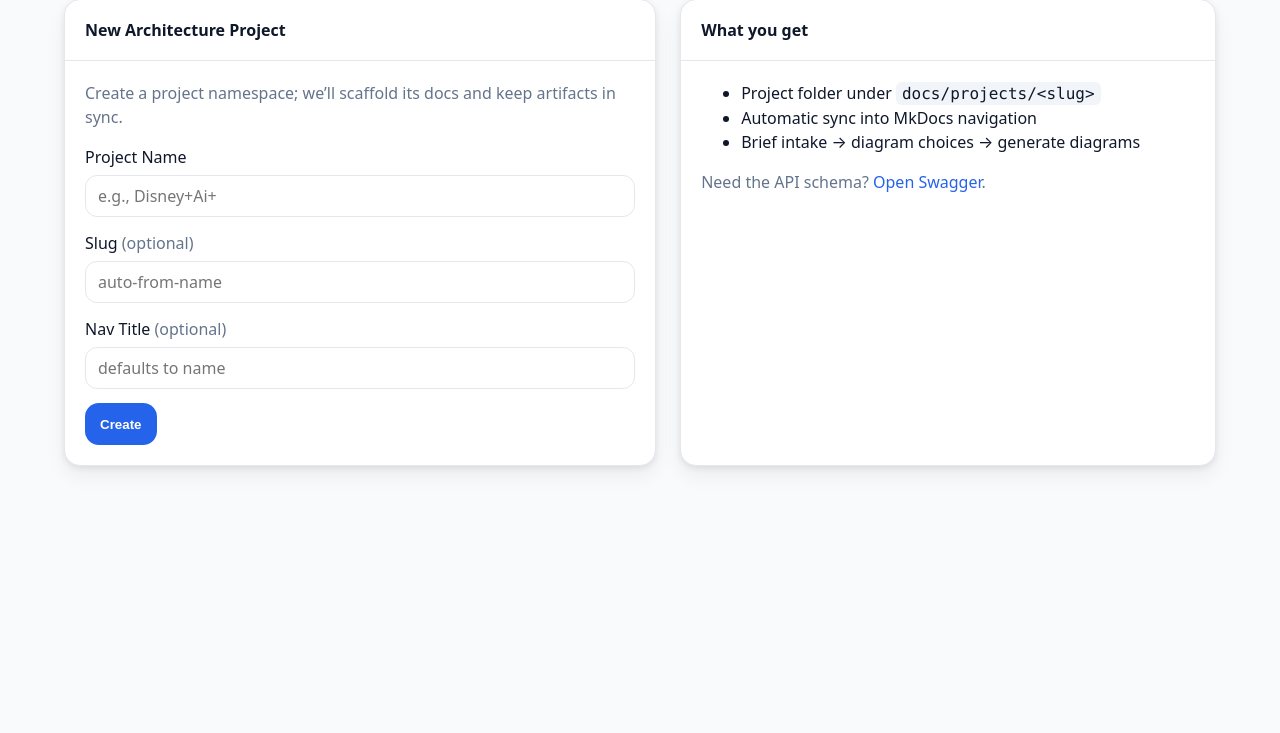
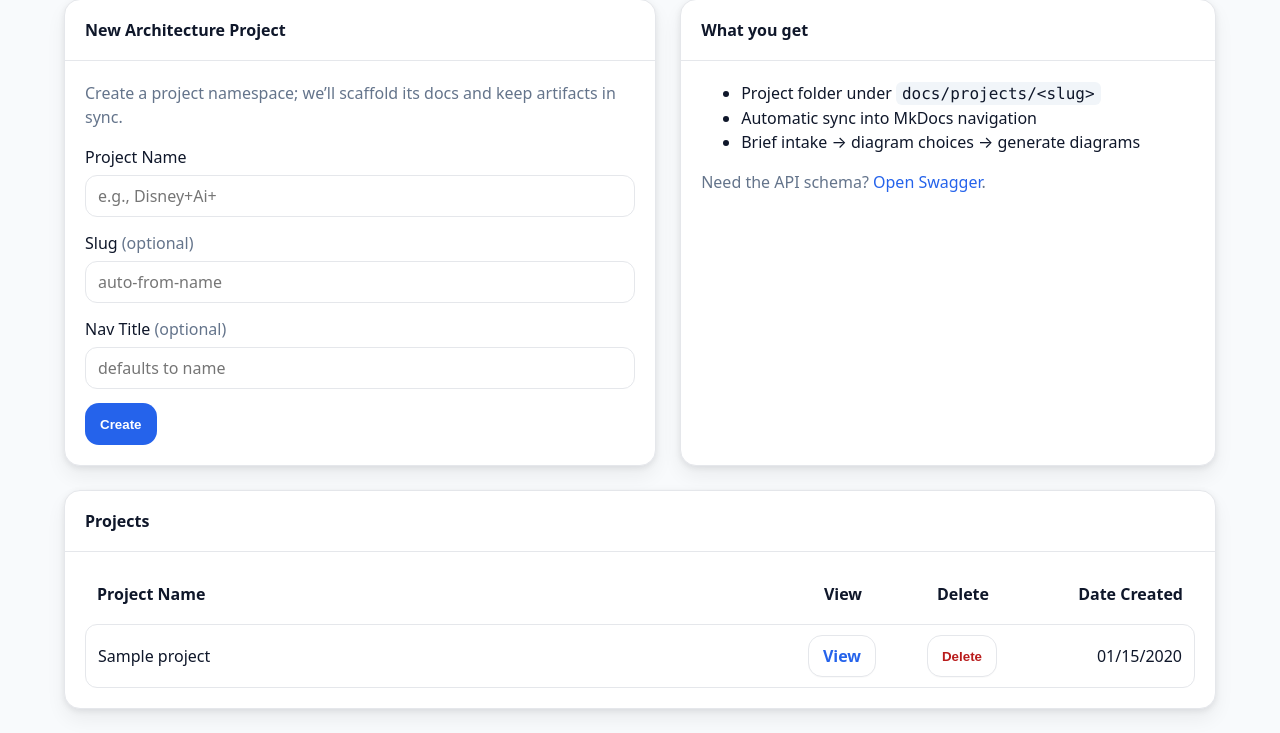
Before and after one commit to NimaShafie/arch-ai-tect, a FastAPI app: page /ui in a window 1280 px wide. Shown: the part 91-824 px from the top of the page. Before the commit the page ends 800 px from the top, so only its background shows below. Run offline with FastAPI, Linux system fonts and the light colour scheme; tables that the repository leaves empty hold one stand-in row (values such as "Sample post").

Commit message:
added a list of projects created to home page

```diff
--- a/server/app.py
+++ b/server/app.py
@@ -6,6 +6,7 @@ from fastapi.staticfiles import StaticFiles
 from fastapi.templating import Jinja2Templates
 
 from .routers.ui import router as ui_router
+from .db import init_db
 
 app = FastAPI(title="Architecture Workbench Registry")
 
@@ -13,6 +14,11 @@ app = FastAPI(title="Architecture Workbench Registry")
 static_dir = Path(__file__).parent / "static"
 if static_dir.exists():
     app.mount("/static", StaticFiles(directory=str(static_dir)), name="static")
+
+# initialize DB tables on process start
+@app.on_event("startup")
+def _startup():
+    init_db()
 
 @app.get("/favicon.ico", include_in_schema=False)
 def favicon():
--- a/server/routers/ui.py
+++ b/server/routers/ui.py
@@ -5,10 +5,11 @@ import json
 from pathlib import Path
 from typing import Dict, List, Optional
 
-from fastapi import APIRouter, Request, Form
+from fastapi import APIRouter, Request, Form, HTTPException
 from fastapi.responses import RedirectResponse, HTMLResponse
 from fastapi.templating import Jinja2Templates
 from slugify import slugify
+from sqlmodel import select
 
 from ..db import get_session
 from ..models import Project
@@ -244,3 +245,27 @@ def generate(slug: str, refine: Optional[str] = Form(None)):
     except Exception:
         # Don’t surface 500—send the user back with a toast
         return RedirectResponse(url=f"/ui/{slug}?generr=1#generate", status_code=303)
+
+@router.get("/api/projects")
+def api_list_projects():
+    """
+    Return all projects for the Projects list on the home page.
+    Anyone can view; returns name, slug, and created_at (ISO).
+    """
+    with get_session() as session:
+        rows = session.exec(select(Project).order_by(Project.created_at.desc())).all()
+    # FastAPI will serialize datetimes to ISO 8601 automatically
+    return [
+        {"name": p.name, "slug": p.slug, "created_at": p.created_at}
+        for p in rows
+    ]
+
+@router.delete("/api/projects/{slug}")
+def api_delete_project(slug: str):
+    with get_session() as session:
+        proj: Optional[Project] = session.query(Project).filter(Project.slug == slug).first()
+        if not proj:
+            raise HTTPException(status_code=404, detail="Project not found")
+        session.delete(proj)
+        session.commit()
+    return {"ok": True}
--- a/server/templates/ui_home.html
+++ b/server/templates/ui_home.html
@@ -29,7 +29,7 @@
       </div>
     </section>
 
-    <!-- Account + Info -->
+    <!-- What you get -->
     <section class="card">
       <div class="hd">What you get</div>
       <div class="bd">
@@ -42,4 +42,107 @@
       </div>
     </section>
   </div>
+
+  <!-- Projects -->
+  <section class="card" style="margin-top:24px">
+    <div class="hd">Projects</div>
+    <div class="bd">
+      <!-- header (grid for perfect alignment) -->
+      <div
+        class="proj-grid"
+	style="display:grid;grid-template-columns:1fr 120px 120px 160px;align-items:center;font-weight:700;margin-bottom:8px;padding:10px 12px"
+      >
+        <div>Project Name</div>
+        <div style="text-align:center">View</div>
+        <div style="text-align:center">Delete</div>
+        <div style="text-align:right">Date Created</div>
+      </div>
+
+      <div id="proj-list" class="stack" style="gap:10px">
+        <!-- rows injected by JS -->
+      </div>
+
+      <template id="proj-row-tpl">
+        <div
+          class="proj-grid"
+          style="display:grid;grid-template-columns:1fr 120px 120px 160px;align-items:center;border:1px solid var(--border);border-radius:12px;padding:10px 12px;background:#fff"
+        >
+          <div class="proj-name" style="min-width:200px;overflow:hidden;text-overflow:ellipsis;white-space:nowrap"></div>
+
+          <div style="text-align:center">
+            <a class="btn" data-view href="#">View</a>
+          </div>
+
+          <div style="text-align:center">
+            <!-- red text as requested -->
+            <button class="btn" data-delete type="button" style="color:#b91c1c">Delete</button>
+          </div>
+
+          <div class="proj-date" style="text-align:right"></div>
+        </div>
+      </template>
+    </div>
+  </section>
 {% endblock %}
+
+{% block scripts %}
+<script>
+  function toMDY(v){
+    const d = new Date(v);
+    if (isNaN(d)) return '';
+    const mm = String(d.getMonth()+1).padStart(2,'0');
+    const dd = String(d.getDate()).padStart(2,'0');
+    const yyyy = d.getFullYear();
+    return `${mm}/${dd}/${yyyy}`;
+  }
+
+  async function loadAll(){
+    try{
+      const r = await fetch('/api/projects', { headers:{ 'Accept':'application/json' }});
+      if(!r.ok) throw new Error(await r.text());
+      const items = await r.json();
+
+      const host = document.getElementById('proj-list');
+      const tpl  = document.getElementById('proj-row-tpl');
+      host.innerHTML = '';
+
+      if (!Array.isArray(items) || items.length === 0){
+        const empty = document.createElement('div');
+        empty.className = 'muted';
+        empty.textContent = 'No projects found.';
+        host.appendChild(empty);
+        return;
+      }
+
+      for (const p of items){
+        const rowFrag = tpl.content.cloneNode(true);
+        const rowEl   = rowFrag.firstElementChild;
+
+        rowEl.querySelector('.proj-name').textContent = p.name || p.slug || '(untitled)';
+        rowEl.querySelector('[data-view]').href = `/ui/${encodeURIComponent(p.slug)}`;
+        rowEl.querySelector('.proj-date').textContent = toMDY(p.created_at);
+
+        rowEl.querySelector('[data-delete]').addEventListener('click', async (e) => {
+          e.preventDefault();
+          if (!confirm(`Delete project "${p.name || p.slug}"? This cannot be undone.`)) return;
+          const resp = await fetch(`/api/projects/${encodeURIComponent(p.slug)}`, { method:'DELETE' });
+          if (!resp.ok){
+            const msg = await resp.text();
+            alert('Delete failed: ' + msg);
+            return;
+          }
+          rowEl.remove();               // remove the specific row
+          showToast('Project deleted.', 'success');
+        });
+
+        host.appendChild(rowFrag);
+      }
+    }catch(err){
+      console.error(err);
+      showToast('Failed to load projects.', 'error', 4000);
+    }
+  }
+
+  loadAll();
+</script>
+{% endblock %}
```
Also changed, not shown: docs/projects/disney+ai+v3/index.md (added, +10 -0 lines), docs/projects/disney+ai+v3/manifest.yaml (added, +13 -0 lines), docs/projects/disney-ai-v3/diagrams/c4_component/index.md (added, +22 -0 lines), docs/projects/disney-ai-v3/index.md (+2 -18 lines), server/templates/ui.html (added, +100 -0 lines), 1 other file.
